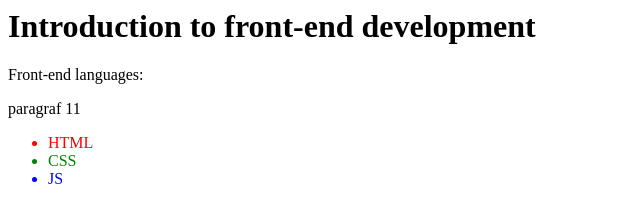
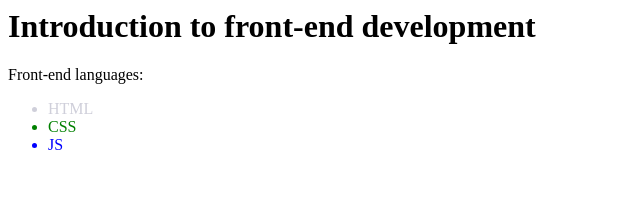
Before and after one commit to djordjekristic/front-end-development, a plain HTML site: page index.html in a window 1280 px wide. Shown: the whole page, without its empty margins (0-640 px from the left). Drawn offline with Linux system fonts and the light colour scheme.

Commit message:
without par without par

```diff
--- a/index.html
+++ b/index.html
@@ -1,9 +1,9 @@
 <h1>Introduction to front-end development</h1>
 <p>Front-end languages:</p>
-<p>paragraf 11</p>
+
 
 <ul>
-<li style="color: red";>HTML</li>
+<li style="color: rgb(207, 207, 218)";>HTML</li>
 <li style="color: green";>CSS</li>
 <li style="color: blue";>JS</li>
 </ul>
```
